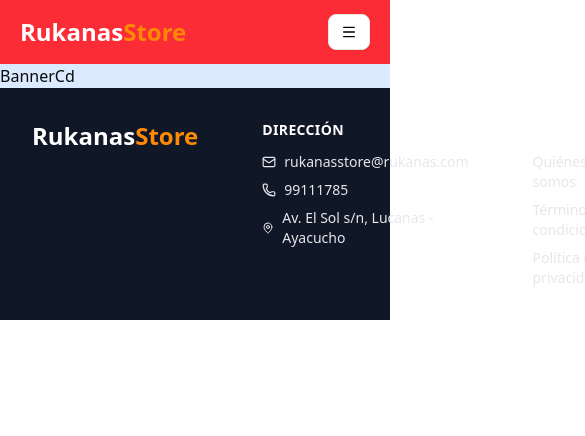
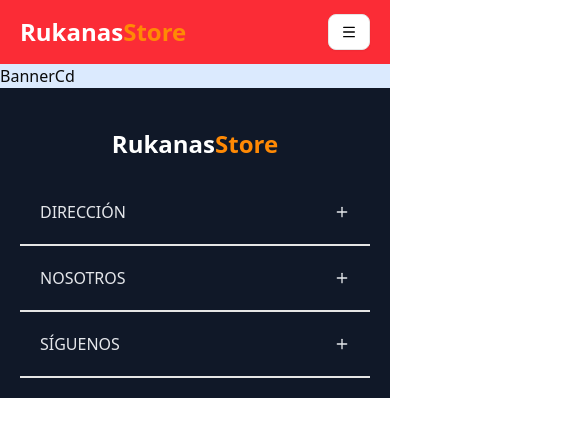
Before and after one commit to OMARROJASP/web_ecommerce, a Next.js app: page / in a window 390 px wide. Shown: the top 436 px of the page, 585 px wide, since content can reach past the window. Built offline with nearby package versions, Linux system fonts and the light colour scheme.

Commit message:
feat: footer mobile

```diff
--- a/components/Shared/Footer/Footer.data.ts
+++ b/components/Shared/Footer/Footer.data.ts
@@ -2,6 +2,7 @@ import { Facebook, Instagram, Twitter, Mail, Phone, MapPin } from "lucide-react"
 
 export const dataFooter = [
   {
+    position: 0,
     section: "DIRECCIÓN",
     items: [
       { icon: Mail, text: "rukanasstore@rukanas.com", link: "mailto:rukanasstore@rukanas.com" },
@@ -10,6 +11,7 @@ export const dataFooter = [
     ],
   },
   {
+    position: 1,
     section: "NOSOTROS",
     items: [
       { text: "Quiénes somos", link: "/about" },
@@ -18,6 +20,7 @@ export const dataFooter = [
     ],
   },
   {
+    position: 2,
     section: "SÍGUENOS",
     items: [
       { icon: Facebook, text: "Facebook", link: "https://facebook.com/rukanasstore" },
--- a/components/Shared/Footer/Footer.tsx
+++ b/components/Shared/Footer/Footer.tsx
@@ -1,10 +1,12 @@
 import React from 'react'
 import { FooterDesktop } from './FooterDesktop'
+import { FooterMobile } from './FooterMobile'
 
 export  function Footer() {
     return (
-        <footer className='bg-red-500'>
+        <footer className=''>
             <FooterDesktop />
+            <FooterMobile />
         </footer>
     )
 }
--- a/components/Shared/Footer/FooterDesktop/FooterDesktop.tsx
+++ b/components/Shared/Footer/FooterDesktop/FooterDesktop.tsx
@@ -5,7 +5,7 @@ import Link from "next/link";
 
 export function FooterDesktop() {
   return (
-    <footer className="bg-gray-900 text-gray-200 p-8">
+    <footer className="hidden md:flex bg-gray-900 text-gray-200 p-8">
       <div className="flex gap-16 items-start max-w-7xl mx-auto">
         {/* Logo */}
         <div className="flex items-center justify-center">
--- /dev/null
+++ b/components/Shared/Footer/FooterMobile/FooterMobile.tsx
@@ -0,0 +1,63 @@
+"use client"
+
+import React, { useState } from 'react'
+import { dataFooter } from '../Footer.data';
+import { Logo } from '../../Logo';
+import { Plus } from 'lucide-react';
+import Link from 'next/link';
+import clsx from 'clsx';
+
+export function FooterMobile() {
+    const [isOpen, setIsOpen] = useState(-1);
+
+    const showSection = (option:number) => {
+        if (option == isOpen) {
+            setIsOpen(-1)
+            return
+            }
+        setIsOpen(option);
+    }
+    return (
+        <div className='flex flex-col  items-center md:hidden bg-gray-900 text-gray-200 p-5'>
+            <div className='p-5'>
+                <Logo />
+            </div>
+            {
+            dataFooter.map((data, index) => (
+                <div key={data.section} className='flex flex-col w-full items-center justify-between p-5 border-b-2'>
+                    <div className='flex w-full items-center justify-between'>
+                        <div>{data.section}</div>
+                        <div><Plus size={'16'} onClick={() => showSection(index)}/></div>
+                    </div>
+
+                       <ul
+                    className={clsx(
+  "flex flex-col gap-2 items-start text-sm transition-all duration-500 overflow-hidden",
+  isOpen === index
+    ? "pointer-events-auto opacity-100 max-h-40 py-5"
+    : "pointer-events-none opacity-0 max-h-0 py-0"
+)}
+
+                    >
+              { data.items.map((item) => (
+                <li key={item.text}>
+                  <Link
+                    href={item.link}
+                    className="flex items-center gap-2 hover:text-blue-400 transition-colors"
+                  >
+                    {/* Renderiza icono si existe */}
+                    {item.icon && <item.icon size={14} />}
+                    <span>{item.text}</span>
+                  </Link>
+                </li>
+              ))}
+                    </ul>
+
+
+
+                </div>
+            ))
+            }
+        </div>
+    )
+}
--- /dev/null
+++ b/components/Shared/Footer/FooterMobile/index.ts
@@ -0,0 +1 @@
+export * from "./FooterMobile"
```
